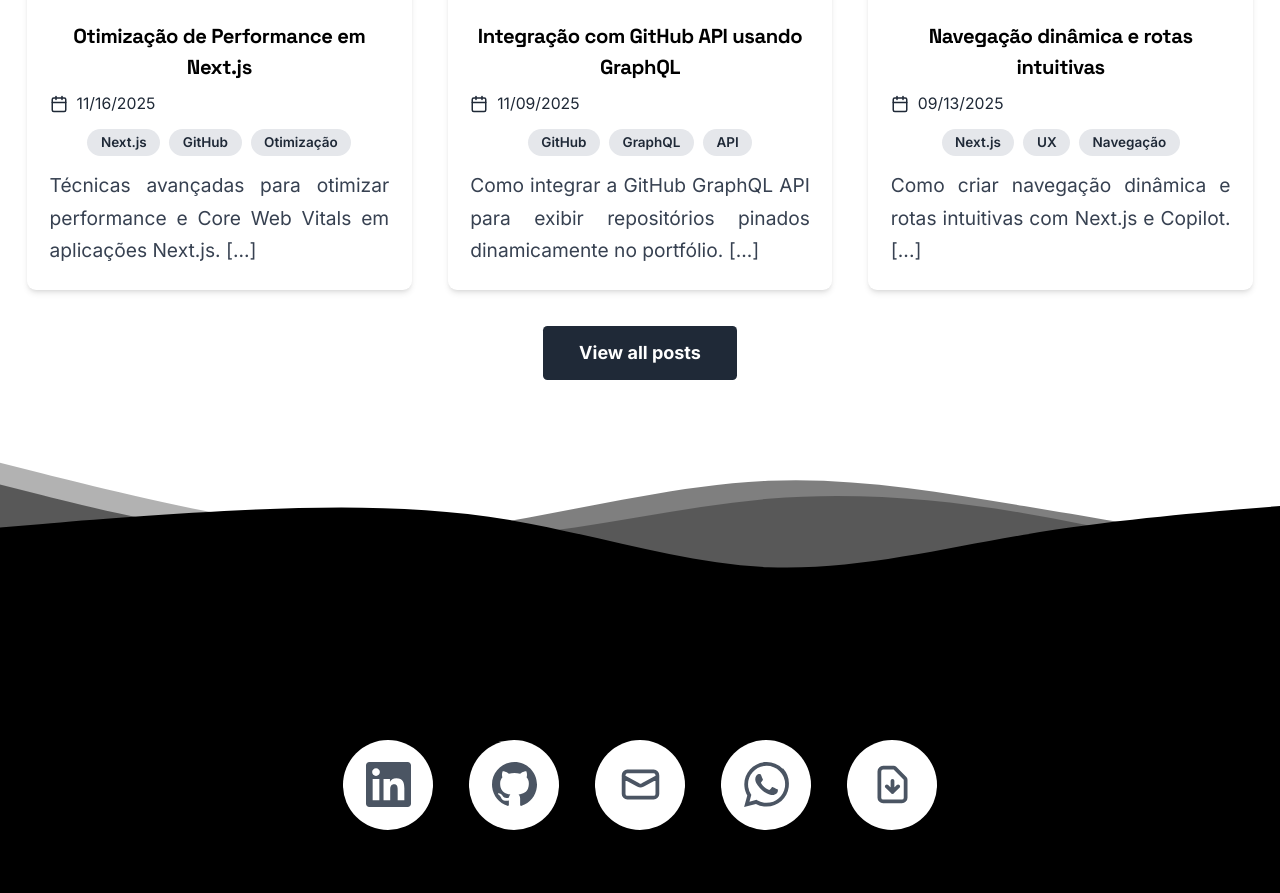
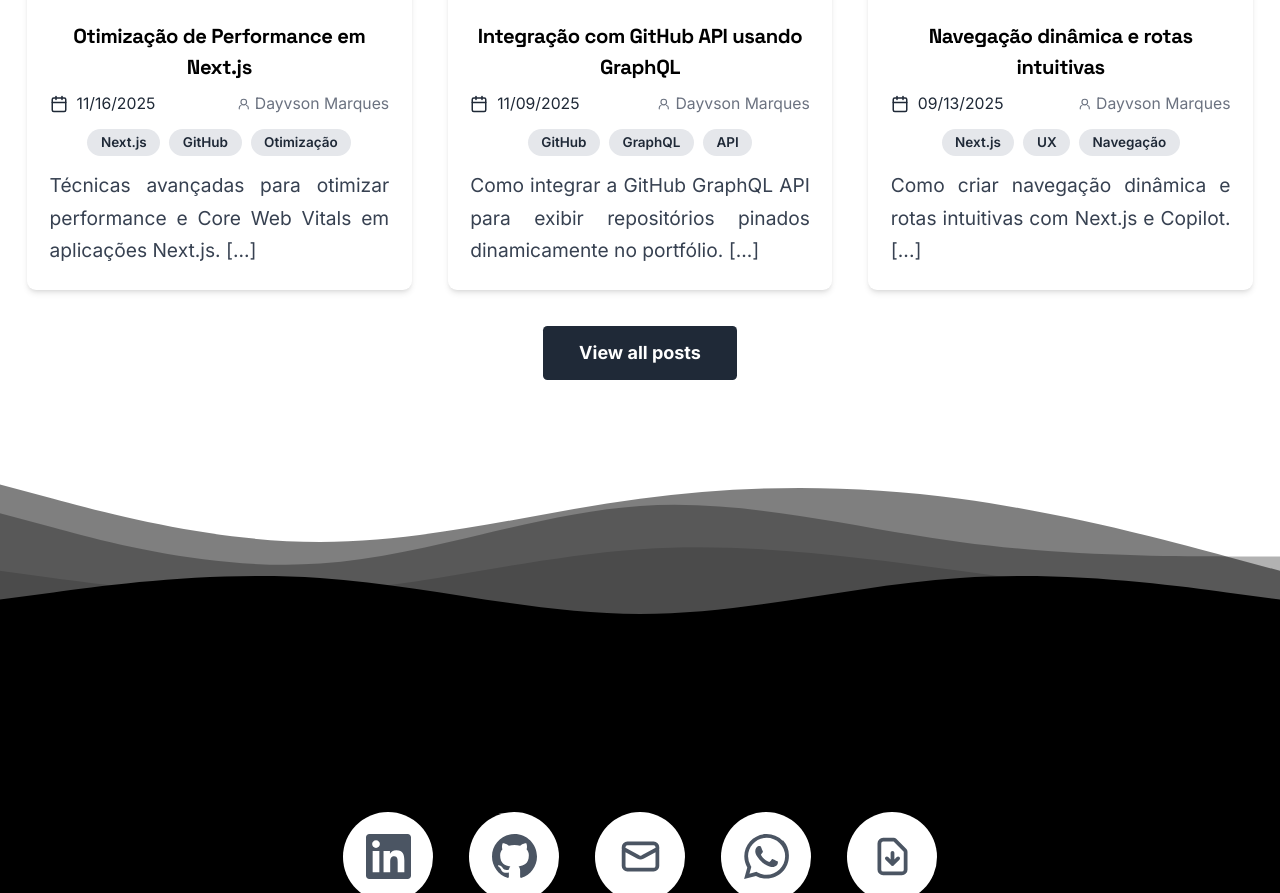
Before and after one commit to dayvsonmarques/cv-portfolio, a Next.js app: page / in a window 1280 px wide. Shown: the part 4547-5440 px from the top of the page. Built offline with nearby package versions, Linux system fonts and the light colour scheme; no server answers; a web font is replaced by a local one.

Commit message:
feat: improve blog layout and wave animations

```diff
--- a/src/components/RecentBlogPosts.tsx
+++ b/src/components/RecentBlogPosts.tsx
@@ -38,7 +38,27 @@ const RecentBlogPosts: React.FC = () => {
               </div>
               <div className="p-5">
                 <h3 className="text-lg font-bold text-black dark:text-white mb-2 text-center">{post.title}</h3>
-                <PostDate date={post.date} className="text-sm text-gray-500 mb-3 text-center block" />
+                <div className="flex items-center justify-between text-sm text-gray-500 dark:text-gray-400 mb-3">
+                  <PostDate date={post.date} className="text-sm text-gray-500" />
+                  {post.author && (
+                    <span className="inline-flex items-center gap-1">
+                      <svg
+                        className="h-3 w-3"
+                        viewBox="0 0 24 24"
+                        fill="none"
+                        stroke="currentColor"
+                        strokeWidth="2"
+                        strokeLinecap="round"
+                        strokeLinejoin="round"
+                      >
+                        <path d="M20 21v-2a4 4 0 0 0-3-3.87" />
+                        <path d="M7 9a4 4 0 1 0 10 0 4 4 0 0 0-10 0" />
+                        <path d="M4 21v-2a4 4 0 0 1 3-3.87" />
+                      </svg>
+                      <span>{post.author}</span>
+                    </span>
+                  )}
+                </div>
                 <div className="flex flex-wrap gap-2 mb-3 justify-center">
                   {post.categories.map((category, idx) => (
                     <span
--- a/src/components/WaveDivider.tsx
+++ b/src/components/WaveDivider.tsx
@@ -1,59 +1,91 @@
 const WaveDivider = () => {
   return (
-    <div className="relative w-full h-48 overflow-hidden bg-white dark:bg-gray-900">
+    <div className="relative w-full h-64 overflow-hidden bg-white dark:bg-gray-900">
       <svg
         className="absolute bottom-0 w-full h-full"
         xmlns="http://www.w3.org/2000/svg"
-        viewBox="0 0 1440 320"
+        viewBox="0 0 1440 400"
         preserveAspectRatio="none"
       >
+        <defs>
+          <linearGradient id="wave-gradient" x1="0%" y1="0%" x2="0%" y2="100%">
+            <stop offset="0%" style={{ stopColor: '#1a1a1a', stopOpacity: 0.3 }} />
+            <stop offset="100%" style={{ stopColor: '#000000', stopOpacity: 0.3 }} />
+          </linearGradient>
+        </defs>
+
+        {/* Wave 1 - Bottom layer (mais lenta) */}
         <path
           fill="#000000"
-          fillOpacity="0.3"
-          d="M0,96L48,112C96,128,192,160,288,181.3C384,203,480,213,576,202.7C672,192,768,160,864,149.3C960,139,1056,149,1152,170.7C1248,192,1344,224,1392,240L1440,256L1440,320L1392,320C1344,320,1248,320,1152,320C1056,320,960,320,864,320C768,320,672,320,576,320C480,320,384,320,288,320C192,320,96,320,48,320L0,320Z"
+          fillOpacity="0.15"
+          d="M0,240L60,250C120,260,240,280,360,270C480,260,600,220,720,210C840,200,960,220,1080,240C1200,260,1320,280,1380,290L1440,300L1440,400L1380,400C1320,400,1200,400,1080,400C960,400,840,400,720,400C600,400,480,400,360,400C240,400,120,400,60,400L0,400Z"
         >
           <animate
             attributeName="d"
-            dur="10s"
+            dur="25s"
             repeatCount="indefinite"
             values="
-              M0,96L48,112C96,128,192,160,288,181.3C384,203,480,213,576,202.7C672,192,768,160,864,149.3C960,139,1056,149,1152,170.7C1248,192,1344,224,1392,240L1440,256L1440,320L1392,320C1344,320,1248,320,1152,320C1056,320,960,320,864,320C768,320,672,320,576,320C480,320,384,320,288,320C192,320,96,320,48,320L0,320Z;
-              M0,64L48,85.3C96,107,192,149,288,165.3C384,181,480,171,576,154.7C672,139,768,117,864,128C960,139,1056,181,1152,197.3C1248,213,1344,203,1392,197.3L1440,192L1440,320L1392,320C1344,320,1248,320,1152,320C1056,320,960,320,864,320C768,320,672,320,576,320C480,320,384,320,288,320C192,320,96,320,48,320L0,320Z;
-              M0,96L48,112C96,128,192,160,288,181.3C384,203,480,213,576,202.7C672,192,768,160,864,149.3C960,139,1056,149,1152,170.7C1248,192,1344,224,1392,240L1440,256L1440,320L1392,320C1344,320,1248,320,1152,320C1056,320,960,320,864,320C768,320,672,320,576,320C480,320,384,320,288,320C192,320,96,320,48,320L0,320Z
+              M0,240L60,250C120,260,240,280,360,270C480,260,600,220,720,210C840,200,960,220,1080,240C1200,260,1320,280,1380,290L1440,300L1440,400L1380,400C1320,400,1200,400,1080,400C960,400,840,400,720,400C600,400,480,400,360,400C240,400,120,400,60,400L0,400Z;
+              M0,280L60,270C120,260,240,240,360,250C480,260,600,300,720,310C840,320,960,300,1080,280C1200,260,1320,240,1380,230L1440,220L1440,400L1380,400C1320,400,1200,400,1080,400C960,400,840,400,720,400C600,400,480,400,360,400C240,400,120,400,60,400L0,400Z;
+              M0,260L60,270C120,280,240,300,360,290C480,280,600,240,720,230C840,220,960,240,1080,260C1200,280,1320,300,1380,310L1440,320L1440,400L1380,400C1320,400,1200,400,1080,400C960,400,840,400,720,400C600,400,480,400,360,400C240,400,120,400,60,400L0,400Z;
+              M0,240L60,250C120,260,240,280,360,270C480,260,600,220,720,210C840,200,960,220,1080,240C1200,260,1320,280,1380,290L1440,300L1440,400L1380,400C1320,400,1200,400,1080,400C960,400,840,400,720,400C600,400,480,400,360,400C240,400,120,400,60,400L0,400Z
             "
           />
         </path>
 
+        {/* Wave 2 - Middle-back layer */}
+        <path
+          fill="#000000"
+          fillOpacity="0.3"
+          d="M0,160L60,180C120,200,240,240,360,230C480,220,600,160,720,150C840,140,960,180,1080,200C1200,220,1320,220,1380,220L1440,220L1440,400L1380,400C1320,400,1200,400,1080,400C960,400,840,400,720,400C600,400,480,400,360,400C240,400,120,400,60,400L0,400Z"
+        >
+          <animate
+            attributeName="d"
+            dur="18s"
+            repeatCount="indefinite"
+            values="
+              M0,160L60,180C120,200,240,240,360,230C480,220,600,160,720,150C840,140,960,180,1080,200C1200,220,1320,220,1380,220L1440,220L1440,400L1380,400C1320,400,1200,400,1080,400C960,400,840,400,720,400C600,400,480,400,360,400C240,400,120,400,60,400L0,400Z;
+              M0,200L60,190C120,180,240,160,360,170C480,180,600,220,720,240C840,260,960,260,1080,240C1200,220,1320,180,1380,160L1440,140L1440,400L1380,400C1320,400,1200,400,1080,400C960,400,840,400,720,400C600,400,480,400,360,400C240,400,120,400,60,400L0,400Z;
+              M0,140L60,160C120,180,240,220,360,220C480,220,600,180,720,170C840,160,960,180,1080,190C1200,200,1320,200,1380,200L1440,200L1440,400L1380,400C1320,400,1200,400,1080,400C960,400,840,400,720,400C600,400,480,400,360,400C240,400,120,400,60,400L0,400Z;
+              M0,160L60,180C120,200,240,240,360,230C480,220,600,160,720,150C840,140,960,180,1080,200C1200,220,1320,220,1380,220L1440,220L1440,400L1380,400C1320,400,1200,400,1080,400C960,400,840,400,720,400C600,400,480,400,360,400C240,400,120,400,60,400L0,400Z
+            "
+          />
+        </path>
+
+        {/* Wave 3 - Middle-front layer */}
         <path
           fill="#000000"
           fillOpacity="0.5"
-          d="M0,128L48,144C96,160,192,192,288,202.7C384,213,480,203,576,181.3C672,160,768,128,864,122.7C960,117,1056,139,1152,160C1248,181,1344,203,1392,213.3L1440,224L1440,320L1392,320C1344,320,1248,320,1152,320C1056,320,960,320,864,320C768,320,672,320,576,320C480,320,384,320,288,320C192,320,96,320,48,320L0,320Z"
+          d="M0,120L60,140C120,160,240,200,360,200C480,200,600,160,720,140C840,120,960,120,1080,140C1200,160,1320,200,1380,220L1440,240L1440,400L1380,400C1320,400,1200,400,1080,400C960,400,840,400,720,400C600,400,480,400,360,400C240,400,120,400,60,400L0,400Z"
+        >
+          <animate
+            attributeName="d"
+            dur="13s"
+            repeatCount="indefinite"
+            values="
+              M0,120L60,140C120,160,240,200,360,200C480,200,600,160,720,140C840,120,960,120,1080,140C1200,160,1320,200,1380,220L1440,240L1440,400L1380,400C1320,400,1200,400,1080,400C960,400,840,400,720,400C600,400,480,400,360,400C240,400,120,400,60,400L0,400Z;
+              M0,180L60,170C120,160,240,140,360,150C480,160,600,200,720,220C840,240,960,240,1080,220C1200,200,1320,160,1380,140L1440,120L1440,400L1380,400C1320,400,1200,400,1080,400C960,400,840,400,720,400C600,400,480,400,360,400C240,400,120,400,60,400L0,400Z;
+              M0,100L60,120C120,140,240,180,360,190C480,200,600,180,720,160C840,140,960,120,1080,130C1200,140,1320,170,1380,185L1440,200L1440,400L1380,400C1320,400,1200,400,1080,400C960,400,840,400,720,400C600,400,480,400,360,400C240,400,120,400,60,400L0,400Z;
+              M0,120L60,140C120,160,240,200,360,200C480,200,600,160,720,140C840,120,960,120,1080,140C1200,160,1320,200,1380,220L1440,240L1440,400L1380,400C1320,400,1200,400,1080,400C960,400,840,400,720,400C600,400,480,400,360,400C240,400,120,400,60,400L0,400Z
+            "
+          />
+        </path>
+
+        {/* Wave 4 - Top layer (mais rápida) */}
+        <path
+          fill="#000000"
+          fillOpacity="1"
+          d="M0,280L60,270C120,260,240,240,360,250C480,260,600,300,720,300C840,300,960,260,1080,250C1200,240,1320,260,1380,270L1440,280L1440,400L1380,400C1320,400,1200,400,1080,400C960,400,840,400,720,400C600,400,480,400,360,400C240,400,120,400,60,400L0,400Z"
         >
           <animate
             attributeName="d"
             dur="8s"
             repeatCount="indefinite"
             values="
-              M0,128L48,144C96,160,192,192,288,202.7C384,213,480,203,576,181.3C672,160,768,128,864,122.7C960,117,1056,139,1152,160C1248,181,1344,203,1392,213.3L1440,224L1440,320L1392,320C1344,320,1248,320,1152,320C1056,320,960,320,864,320C768,320,672,320,576,320C480,320,384,320,288,320C192,320,96,320,48,320L0,320Z;
-              M0,160L48,170.7C96,181,192,203,288,208C384,213,480,203,576,186.7C672,171,768,149,864,154.7C960,160,1056,192,1152,197.3C1248,203,1344,181,1392,170.7L1440,160L1440,320L1392,320C1344,320,1248,320,1152,320C1056,320,960,320,864,320C768,320,672,320,576,320C480,320,384,320,288,320C192,320,96,320,48,320L0,320Z;
-              M0,128L48,144C96,160,192,192,288,202.7C384,213,480,203,576,181.3C672,160,768,128,864,122.7C960,117,1056,139,1152,160C1248,181,1344,203,1392,213.3L1440,224L1440,320L1392,320C1344,320,1248,320,1152,320C1056,320,960,320,864,320C768,320,672,320,576,320C480,320,384,320,288,320C192,320,96,320,48,320L0,320Z
-            "
-          />
-        </path>
-
-        <path
-          fill="#000000"
-          fillOpacity="1"
-          d="M0,192L48,186.7C96,181,192,171,288,165.3C384,160,480,160,576,181.3C672,203,768,245,864,250.7C960,256,1056,224,1152,202.7C1248,181,1344,171,1392,165.3L1440,160L1440,320L1392,320C1344,320,1248,320,1152,320C1056,320,960,320,864,320C768,320,672,320,576,320C480,320,384,320,288,320C192,320,96,320,48,320L0,320Z"
-        >
-          <animate
-            attributeName="d"
-            dur="12s"
-            repeatCount="indefinite"
-            values="
-              M0,192L48,186.7C96,181,192,171,288,165.3C384,160,480,160,576,181.3C672,203,768,245,864,250.7C960,256,1056,224,1152,202.7C1248,181,1344,171,1392,165.3L1440,160L1440,320L1392,320C1344,320,1248,320,1152,320C1056,320,960,320,864,320C768,320,672,320,576,320C480,320,384,320,288,320C192,320,96,320,48,320L0,320Z;
-              M0,224L48,213.3C96,203,192,181,288,170.7C384,160,480,160,576,181.3C672,203,768,245,864,256C960,267,1056,245,1152,224C1248,203,1344,181,1392,170.7L1440,160L1440,320L1392,320C1344,320,1248,320,1152,320C1056,320,960,320,864,320C768,320,672,320,576,320C480,320,384,320,288,320C192,320,96,320,48,320L0,320Z;
-              M0,192L48,186.7C96,181,192,171,288,165.3C384,160,480,160,576,181.3C672,203,768,245,864,250.7C960,256,1056,224,1152,202.7C1248,181,1344,171,1392,165.3L1440,160L1440,320L1392,320C1344,320,1248,320,1152,320C1056,320,960,320,864,320C768,320,672,320,576,320C480,320,384,320,288,320C192,320,96,320,48,320L0,320Z
+              M0,280L60,270C120,260,240,240,360,250C480,260,600,300,720,300C840,300,960,260,1080,250C1200,240,1320,260,1380,270L1440,280L1440,400L1380,400C1320,400,1200,400,1080,400C960,400,840,400,720,400C600,400,480,400,360,400C240,400,120,400,60,400L0,400Z;
+              M0,320L60,310C120,300,240,280,360,270C480,260,600,260,720,280C840,300,960,340,1080,340C1200,340,1320,300,1380,280L1440,260L1440,400L1380,400C1320,400,1200,400,1080,400C960,400,840,400,720,400C600,400,480,400,360,400C240,400,120,400,60,400L0,400Z;
+              M0,300L60,290C120,280,240,260,360,260C480,260,600,280,720,290C840,300,960,300,1080,290C1200,280,1320,260,1380,250L1440,240L1440,400L1380,400C1320,400,1200,400,1080,400C960,400,840,400,720,400C600,400,480,400,360,400C240,400,120,400,60,400L0,400Z;
+              M0,280L60,270C120,260,240,240,360,250C480,260,600,300,720,300C840,300,960,260,1080,250C1200,240,1320,260,1380,270L1440,280L1440,400L1380,400C1320,400,1200,400,1080,400C960,400,840,400,720,400C600,400,480,400,360,400C240,400,120,400,60,400L0,400Z
             "
           />
         </path>
```
